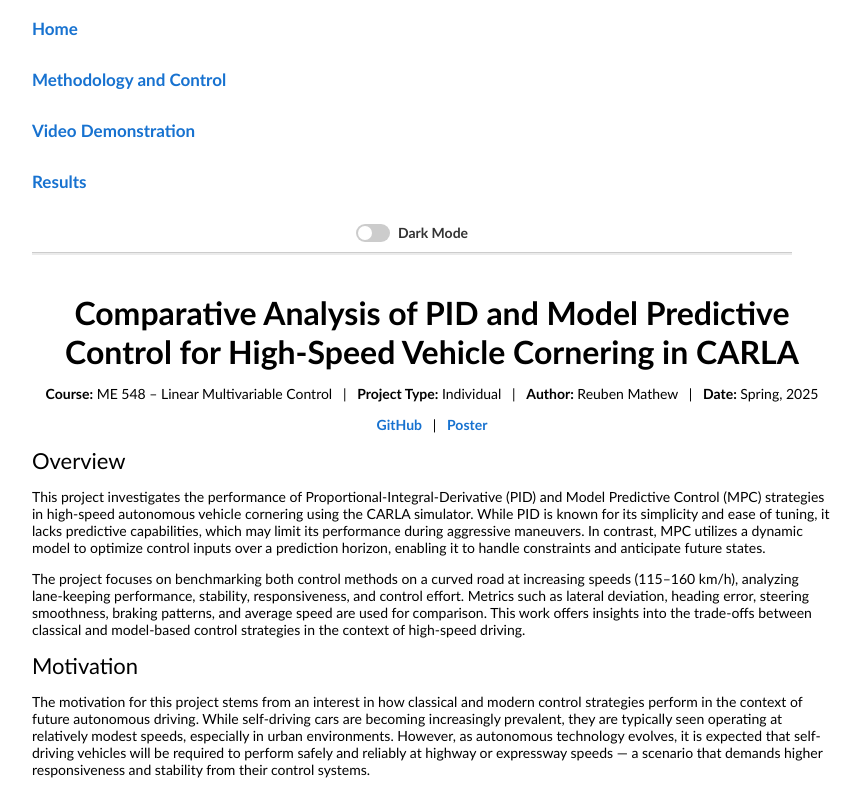
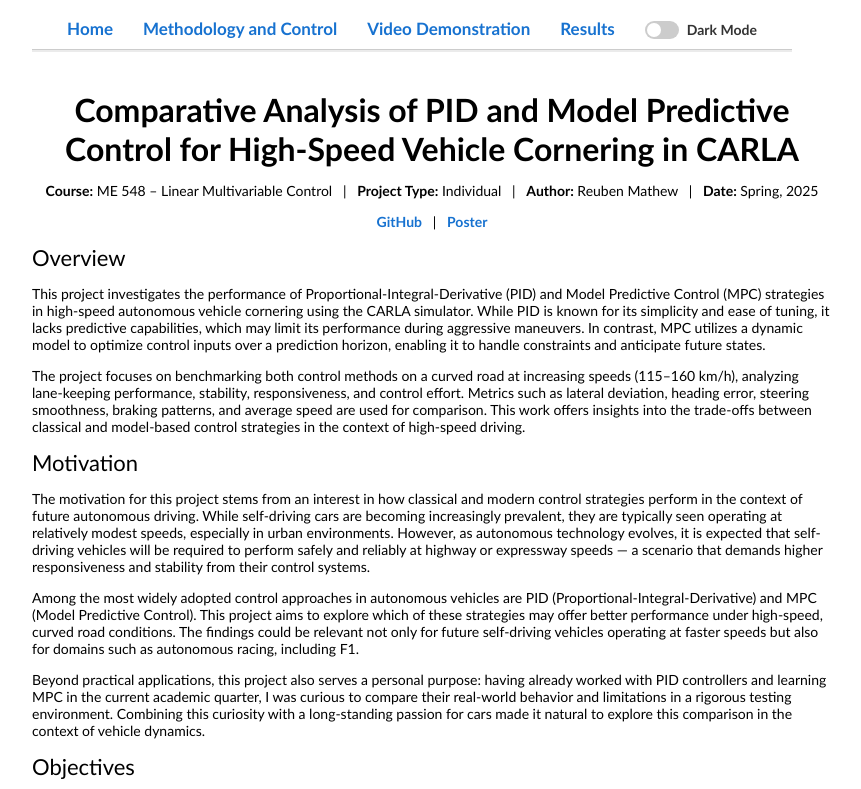
Before and after one commit to reubenmathew7/PIDvsMPC, a plain HTML site: page index.html in a window 1280 px wide. Shown: the top 789 px of the page, without its empty margins (228-1089 px from the left). Drawn offline with Linux system fonts and the light colour scheme; a web font is replaced by a local one.

Commit message:
Update PIDvsMPCstylesheet.css

```diff
--- a/PIDvsMPCstylesheet.css
+++ b/PIDvsMPCstylesheet.css
@@ -345,9 +345,6 @@ input:checked + .slider:before {
   color: #1772d0;
   font-weight: bold;
   font-size: 17px;
-  height: auto;
-  width: 100%;
-  flex-wrap: wrap;
 }
 
 .navbar-center a:hover {
```
